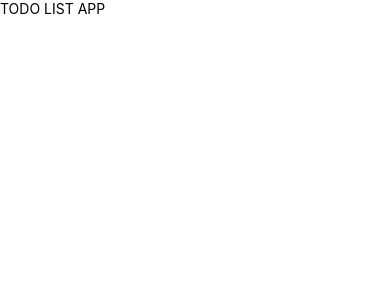
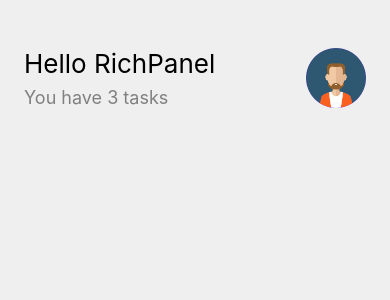
Before and after one commit to pankajkmr036/todoList-with-animation, a React Native app: screen / in a window 390 px wide. Shown: the top 300 px of the page. Built offline with nearby package versions, Linux system fonts and the light colour scheme.

Commit message:
Added Header Component

```diff
--- a/src/App.js
+++ b/src/App.js
@@ -5,13 +5,20 @@ import {Provider as PaperProvider} from 'react-native-paper';
 
 import store from './redux/store';
 
+import Header from './components/Header';
+
 const App = () => {
   return (
     <Provider store={store}>
       <PaperProvider>
-        <SafeAreaView>
-          <ScrollView contentInsetAdjustmentBehavior="automatic">
-            <Text>TODO LIST APP</Text>
+        <SafeAreaView style={{backgroundColor: '#EFEFEF', flex: 1}}>
+          <ScrollView
+            contentInsetAdjustmentBehavior="automatic"
+            style={{
+              marginVertical: 48,
+              marginHorizontal: 24,
+            }}>
+            <Header />
           </ScrollView>
         </SafeAreaView>
       </PaperProvider>
--- /dev/null
+++ b/src/components/Avatar.js
@@ -0,0 +1,9 @@
+import React from 'react';
+
+import {Avatar as Avatarr} from 'react-native-paper';
+
+const Avatar = ({size, imageSource}) => {
+  return <Avatarr.Image size={size} source={imageSource} />;
+};
+
+export default Avatar;
--- /dev/null
+++ b/src/components/Header.js
@@ -0,0 +1,34 @@
+import React from 'react';
+import {View, Text} from 'react-native';
+import {useSelector} from 'react-redux';
+
+import Avatar from './Avatar';
+
+const imageSrc = require('../assets/avatar.png');
+
+const Header = () => {
+  const {todoList} = useSelector(state => state);
+
+  let text =
+    todoList && todoList.length
+      ? `You have ${todoList.length} tasks`
+      : 'Yayy! No pending tasks. You may add new tasks.';
+
+  return (
+    <View
+      style={{
+        flexDirection: 'row',
+        alignItems: 'center',
+        flex: 1,
+      }}>
+      <View style={{flex: 1}}>
+        <Text style={{fontSize: 26}}>Hello RichPanel</Text>
+        <Text style={{fontSize: 18, color: 'grey', marginTop: 8}}>{text}</Text>
+      </View>
+
+      <Avatar size={60} imageSource={imageSrc} />
+    </View>
+  );
+};
+
+export default Header;
```
Also changed, not shown: src/assets/avatar.png (added).
